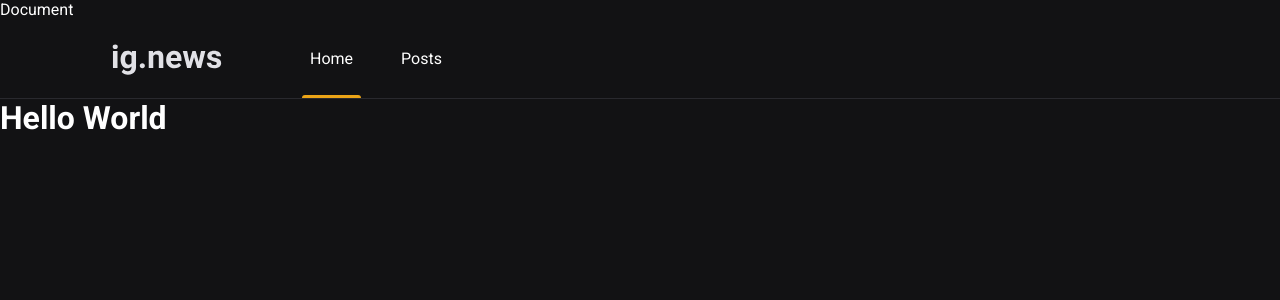
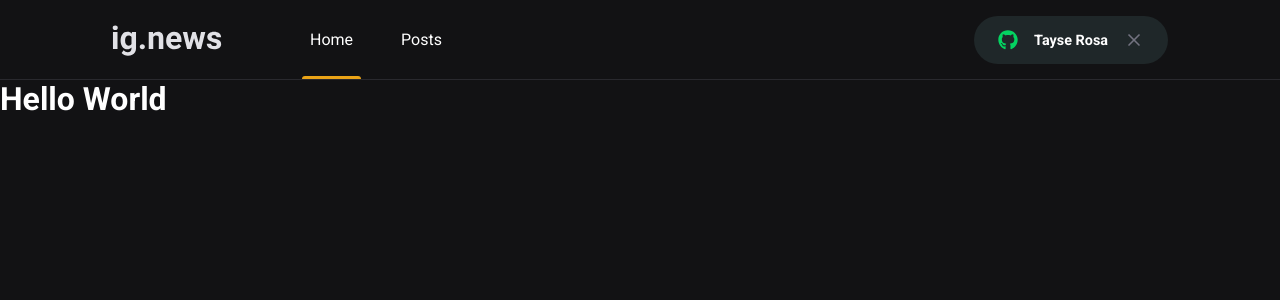
Before and after one commit to TayseRosa/IgniteTrilhaReactJSChapterIIINextJS, a Next.js app: page / in a window 1280 px wide. Shown: the top 300 px of the page. Built offline with nearby package versions, Linux system fonts and the light colour scheme.

Commit message:
Componente SignInButton

```diff
--- a/package.json
+++ b/package.json
@@ -10,7 +10,8 @@
   "dependencies": {
     "next": "12.0.6",
     "react": "17.0.2",
-    "react-dom": "17.0.2"
+    "react-dom": "17.0.2",
+    "react-icons": "^4.3.1"
   },
   "devDependencies": {
     "@types/node": "^16.11.11",
--- a/src/components/Header/index.tsx
+++ b/src/components/Header/index.tsx
@@ -1,3 +1,4 @@
+import { SignInButton } from '../SignInButton';
 import styles from './styles.module.scss';
 
 export function Header(){
@@ -9,6 +10,8 @@ export function Header(){
           <a className={styles.active}>Home</a>
           <a>Posts</a>
         </nav>
+
+        <SignInButton />
       </div>
     </header>
   )
--- a/src/components/Header/styles.module.scss
+++ b/src/components/Header/styles.module.scss
@@ -51,4 +51,8 @@
       }
     }
   }
+
+  button {
+    margin-left: auto;
+  }
 }
--- /dev/null
+++ b/src/components/SignInButton/index.tsx
@@ -0,0 +1,27 @@
+import { FaGithub } from 'react-icons/fa';
+import { FiX } from 'react-icons/fi';
+
+import styles from './styles.module.scss';
+
+export function SignInButton(){
+  const isUserLoggedIn = true;
+
+  return isUserLoggedIn ? (
+    <button
+      type="button"
+      className={styles.signInButton}
+    >
+      <FaGithub color="#04d361" />
+      Tayse Rosa
+      <FiX color="#737380" className={styles.closeIcon} />
+    </button>
+  ):(
+<button
+      type="button"
+      className={styles.signInButton}
+    >
+      <FaGithub color="#eba417"/>
+      Sign in with Github
+    </button>
+  )
+}
--- /dev/null
+++ b/src/components/SignInButton/styles.module.scss
@@ -0,0 +1,34 @@
+.signInButton {
+  height: 3rem;
+  border-radius: 3rem;
+  background: var(--gray-850);
+  border: 0;
+  padding: 0 1.5rem;
+
+  display: flex;
+  align-items: center;
+  justify-content: center;
+
+  color: var(--white);
+  font-size: 0.9rem;
+  font-weight: bold;
+
+  svg {
+    width: 20px;
+    height: 20px;
+  }
+
+  svg:first-child {
+    margin-right: 1rem;
+  }
+
+  svg.closeIcon {
+    margin-left: 1rem;
+  }
+
+  transition: filter 0.2s;
+
+  &:hover {
+    filter: brightness(0.8);
+  }
+}
--- a/src/pages/_document.tsx
+++ b/src/pages/_document.tsx
@@ -11,7 +11,7 @@ export default class MyDocument extends Document {
           <link rel="shortcut icon" href="/favicon.png" type="image/png" />
         </Head>
 
-        <body>Document
+        <body>
 
           <Main />
           <NextScript />
--- a/src/styles/global.scss
+++ b/src/styles/global.scss
@@ -10,6 +10,7 @@
   --gray-100: #e1e1e6;
   --gray-300: #a8a8b3;
   --gray-700: #29292e;
+  --gray-850: #1f2729;
   --gray-900: #121214;
 
   --cyan-500: #61dafb;
```
Also changed, not shown: 1 other file (tests, documents, lock files or other folders).
